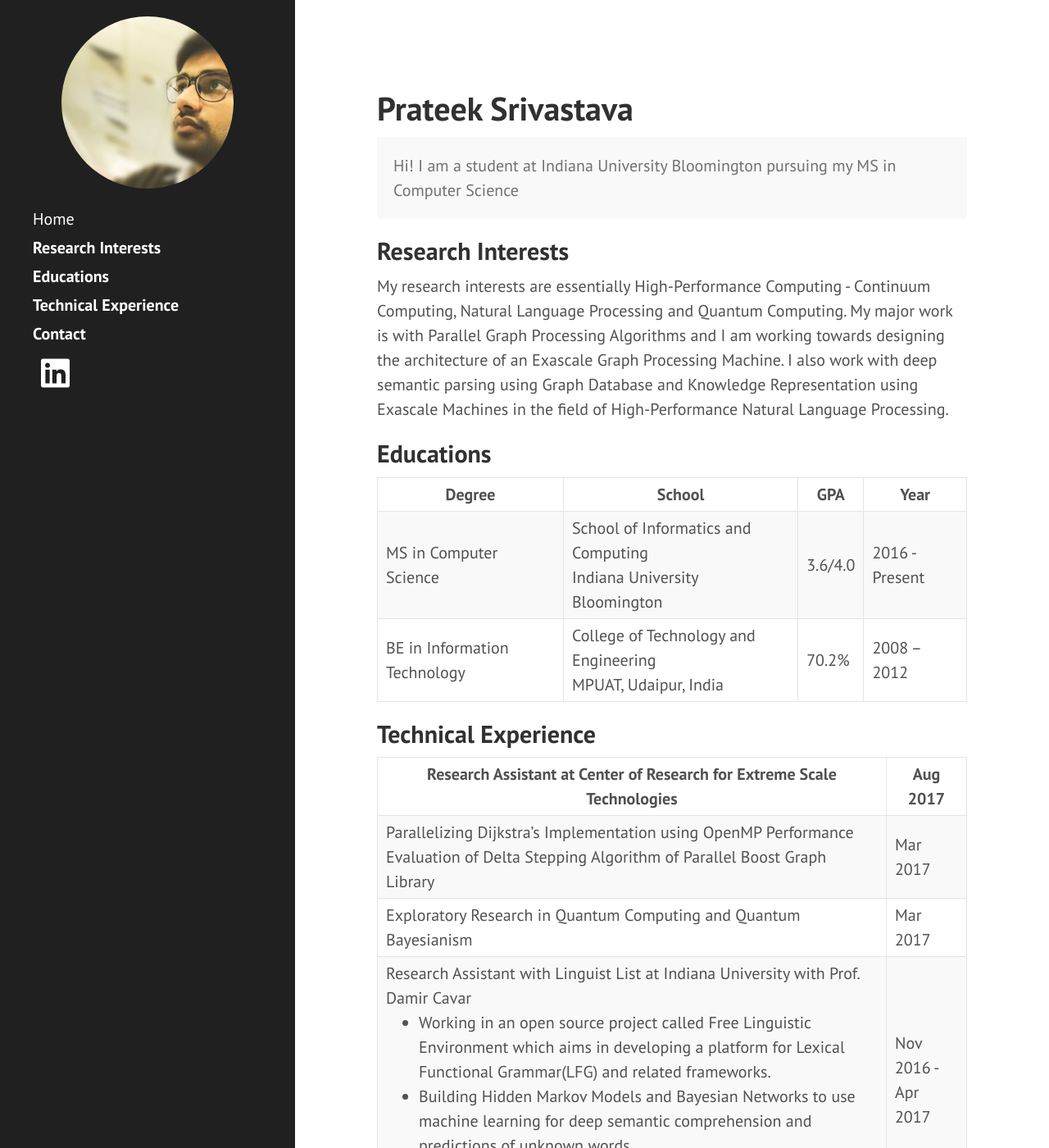
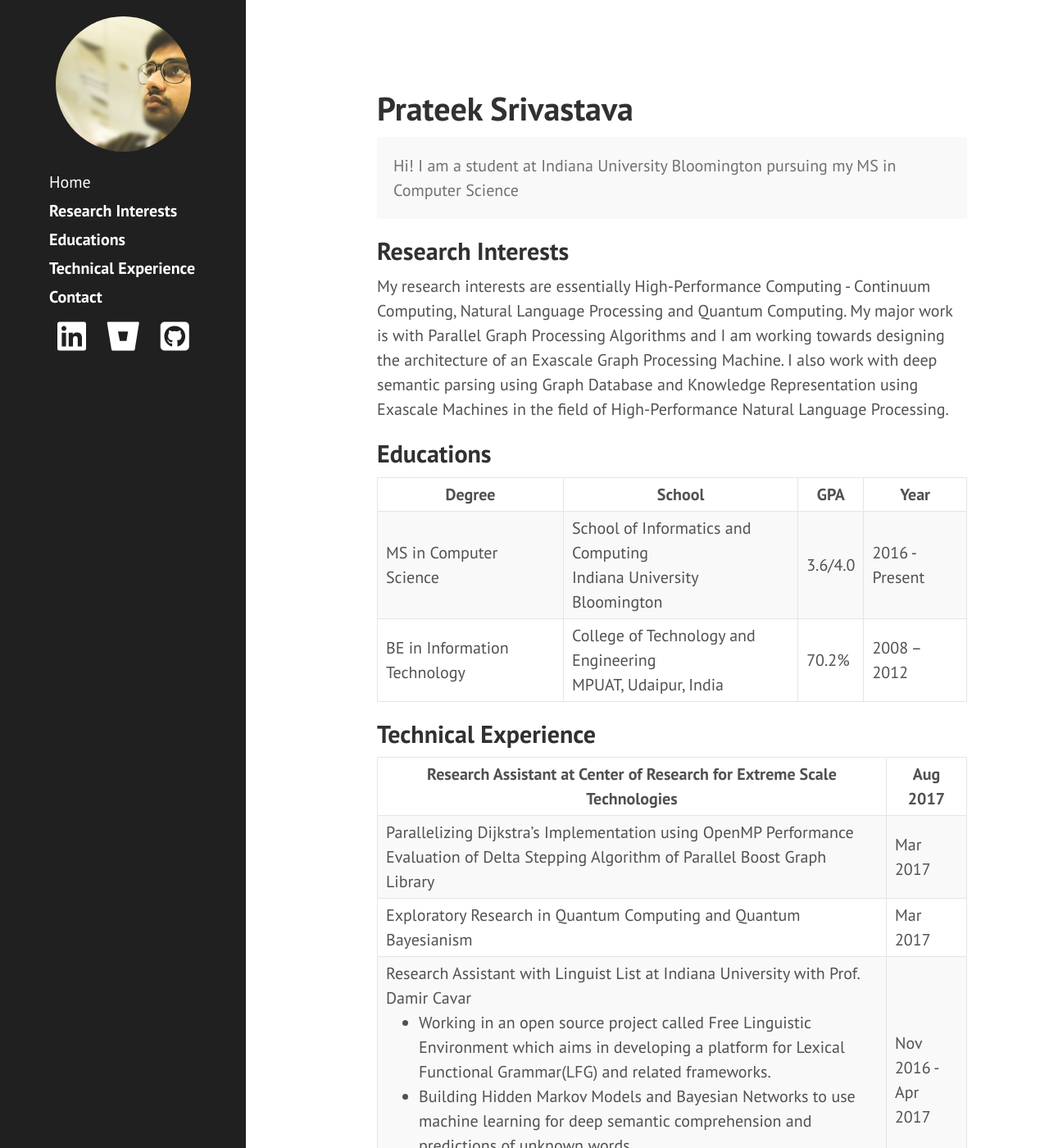
Before and after one commit to prateek22sri/prateek22sri.github.io, a Jekyll site: the page built from index.html, in a window 1280 px wide and 1400 px high. Shown: the whole window at 82% size. Built offline with Jekyll 4.4.1, drawn with Linux system fonts in a browser that asks for light colours; nearby versions of some CDN libraries.

Commit message:
reduced the margin width and added a hovering button for top of page link

```diff
--- a/_includes/head.html
+++ b/_includes/head.html
@@ -30,5 +30,4 @@
 </head>
 
   <!-- devicon svg code -->
-  <link rel="stylesheet" href="https://cdn.rawgit.com/konpa/devicon/df6431e323547add1b4cf45992913f15286456d3/devicon.min.css">
   <script src="https://use.fontawesome.com/9c71ec89e5.js"></script>
--- a/_includes/sidebar.html
+++ b/_includes/sidebar.html
@@ -7,7 +7,7 @@
             <p class="lead">{{ site.description }}</p>
         </div>
 
-        <nav class="sidebar-nav">
+        <nav id="sidebar" class="sidebar-nav">
             <a class="sidebar-nav-item{% if page.url == site.baseurl %} active{% endif %}" href="{{ site.baseurl }}">Home</a>
 
             {% comment %}
@@ -25,8 +25,8 @@
 
             <div id="socialMedia">
                 <a class="sidebar-nav-item inlineGrid" href="{{ site.linkedin }}"><i class="fa fa-linkedin-square" aria-hidden="true"></i></a>
-                <a class="sidebar-nav-item inlineGrid" href="{{ site.bitbucket }}"><i class="devicon-bitbucket-plain-wordmark"></i></a>
-                <a class="sidebar-nav-item inlineGrid" href="{{ site.github }}"><i class="devicon-github-plain-wordmark"></i></a>
+                <a class="sidebar-nav-item inlineGrid" href="{{ site.bitbucket }}"><i class="fa fa-bitbucket-square" aria-hidden="true"></i></a>
+                <a class="sidebar-nav-item inlineGrid" href="{{ site.github }}"><i class="fa fa-github-square" aria-hidden="true"></i></a>
             </div>
         </nav>
 
--- a/assets/css/hyde.css
+++ b/assets/css/hyde.css
@@ -65,7 +65,7 @@
     top: 0;
     left: 0;
     bottom: 0;
-    width: 18rem;
+    width: 15rem;
     text-align: left;
   }
 }
--- a/assets/css/prateek.css
+++ b/assets/css/prateek.css
@@ -11,3 +11,26 @@
     padding : 0.5rem;
     font-size : 2rem;
 }
+
+#sidebar {
+  margin-left: 1rem;
+}
+
+#myBtn {
+  display: none;
+  position: fixed;
+  bottom: 20px;
+  right: 30px;
+  z-index: 99;
+  border: none;
+  outline: none;
+  background-color: black;
+  color: white;
+  cursor: pointer;
+  padding: 15px;
+  border-radius: 10px;
+}
+
+#myBtn:hover {
+  background-color: #555;
+}
```
Also changed, not shown: _layouts/default.html (+20 -0 lines), 11 other files.
